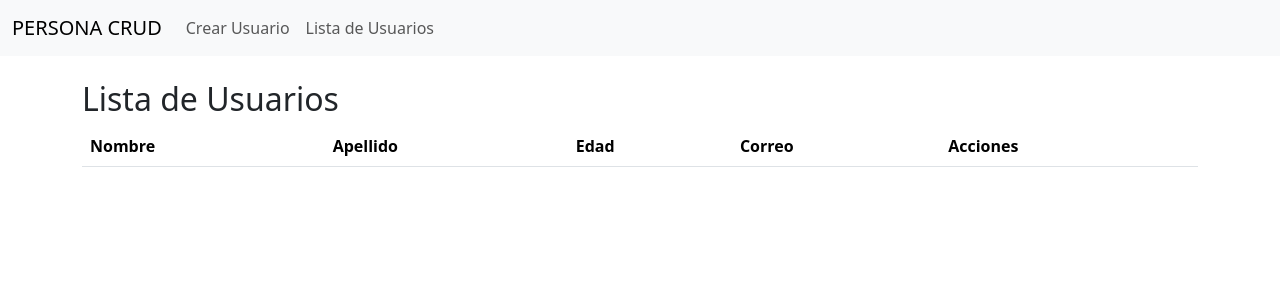
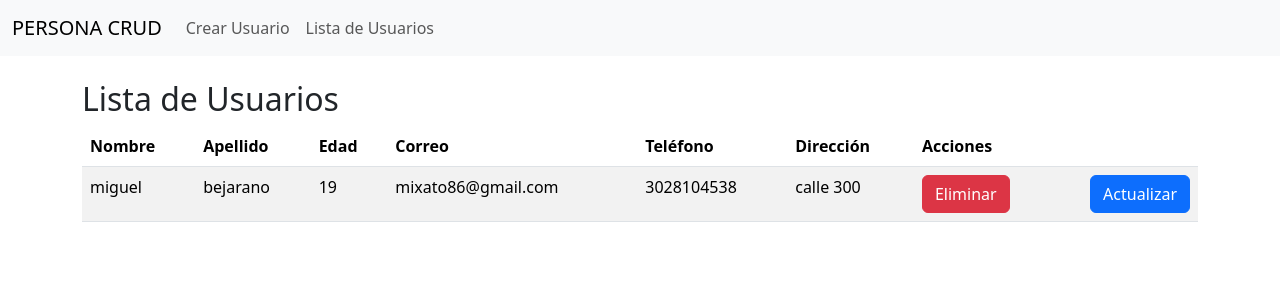
Before and after one commit to ITZUK1/FORM-BACKEND-PERSON, an Angular app in the folder Person-Form/: page /user-list in a window 1280 px wide. Shown: the top 300 px of the page. Built offline with nearby package versions, Linux system fonts and the light colour scheme; data requests are answered from the project's data file.

Commit message:
se agrefo 2 campos en el modal de actualizar persona

```diff
--- a/Person-Form/Data/db.json
+++ b/Person-Form/Data/db.json
@@ -1,3 +1,13 @@
 {
-  "usuarios": []
+  "usuarios": [
+    {
+      "nombre": "miguel",
+      "apellido": "bejarano",
+      "edad": 19,
+      "correo": "mixato86@gmail.com",
+      "telefono": 3028104538,
+      "direccion": "calle 300",
+      "id": "5ced"
+    }
+  ]
 }
--- a/Person-Form/src/app/components/user-list/user-list.component.html
+++ b/Person-Form/src/app/components/user-list/user-list.component.html
@@ -7,6 +7,8 @@
         <th>Apellido</th>
         <th>Edad</th>
         <th>Correo</th>
+        <th>Teléfono</th>
+        <th>Dirección</th>
         <th>Acciones</th>
       </tr>
     </thead>
@@ -16,6 +18,8 @@
         <td>{{ user.apellido }}</td>
         <td>{{ user.edad }}</td>
         <td>{{ user.correo }}</td>
+        <td>{{ user.telefono }}</td>
+        <td>{{ user.direccion }}</td>
         <td>
           <div class="button-container">
             <button class="btn btn-danger" (click)="deleteUser(user.id)">Eliminar</button>
@@ -36,23 +40,36 @@
     </div>
     <div class="modal-body">
       <form [formGroup]="userForm" (ngSubmit)="onSubmit()">
-
         <div class="form-group">
           <label for="nombre">Nombre</label>
           <input type="text" id="nombre" formControlName="nombre" class="form-control" required>
         </div>
+
         <div class="form-group">
           <label for="apellido">Apellido</label>
           <input type="text" id="apellido" formControlName="apellido" class="form-control" required>
         </div>
+
         <div class="form-group">
           <label for="edad">Edad</label>
           <input type="number" id="edad" formControlName="edad" class="form-control" required>
         </div>
+
         <div class="form-group">
           <label for="correo">Correo</label>
           <input type="email" id="correo" formControlName="correo" class="form-control" required>
         </div>
+
+        <div class="form-group">
+          <label for="telefono">Teléfono</label>
+          <input type="number" id="telefono" formControlName="telefono" class="form-control" required>
+        </div>
+
+        <div class="form-group">
+          <label for="direccion">Dirección</label>
+          <input type="text" id="direccion" formControlName="direccion" class="form-control" required>
+        </div>
+
         <button type="submit" class="btn btn-primary">Guardar cambios</button>
       </form>
     </div>
--- a/Person-Form/src/app/components/user-list/user-list.component.ts
+++ b/Person-Form/src/app/components/user-list/user-list.component.ts
@@ -1,7 +1,7 @@
 import { Component, OnInit } from '@angular/core';
 import { DataService } from '../../services/data.service';
 import { NgbModal } from '@ng-bootstrap/ng-bootstrap';
-import { FormGroup, FormBuilder } from '@angular/forms';
+import { FormGroup, FormBuilder, Validators } from '@angular/forms';
 
 @Component({
   selector: 'app-user-list',
@@ -16,14 +16,16 @@ import { FormGroup, FormBuilder } from '@angular/forms';
 export class UserListComponent implements OnInit {
   users: any[] = [];
   selectedUser: any = {};
-  userForm: FormGroup; // FormGroup para el formulario
+  userForm: FormGroup;
 
   constructor(private dataService: DataService, private modalService: NgbModal, private fb: FormBuilder) {
     this.userForm = this.fb.group({
-      nombre: [''],
-      apellido: [''],
-      edad: [''],
-      correo: ['']
+      nombre: ['', Validators.required],
+      apellido: ['', Validators.required],
+      edad: ['', [Validators.required, Validators.min(1)]],
+      correo: ['', [Validators.required, Validators.email]],
+      telefono: ['', [Validators.required, Validators.pattern(/^[0-9]{7,10}$/)]], // Asegurando que el teléfono tenga entre 7 y 10 dígitos
+      direccion: ['', Validators.required]
     });
   }
 
@@ -45,24 +47,26 @@ export class UserListComponent implements OnInit {
 
   openEditModal(user: any, content: any) {
     this.selectedUser = { ...user };
-    // Popula el formulario con los datos del usuario
     this.userForm.setValue({
       nombre: this.selectedUser.nombre,
       apellido: this.selectedUser.apellido,
       edad: this.selectedUser.edad,
-      correo: this.selectedUser.correo
+      correo: this.selectedUser.correo,
+      telefono: this.selectedUser.telefono,
+      direccion: this.selectedUser.direccion
     });
-    this.modalService.open(content); // Abre el modal
+    this.modalService.open(content);
   }
 
   onSubmit() {
-    this.dataService.updateUser(this.selectedUser.id, this.userForm.value).subscribe(() => {
-      // Actualizar el usuario en la lista
-      const index = this.users.findIndex(user => user.id === this.selectedUser.id);
-      if (index !== -1) {
-        this.users[index] = { ...this.selectedUser, ...this.userForm.value }; // Actualiza los datos en la lista
-      }
-      this.modalService.dismissAll(); // Cerrar el modal
-    });
+    if (this.userForm.valid) {
+      this.dataService.updateUser(this.selectedUser.id, this.userForm.value).subscribe(() => {
+        const index = this.users.findIndex(user => user.id === this.selectedUser.id);
+        if (index !== -1) {
+          this.users[index] = { ...this.selectedUser, ...this.userForm.value };
+        }
+        this.modalService.dismissAll();
+      });
+    }
   }
 }
```
Also changed, not shown: 1 other file (tests, documents, lock files or other folders).
